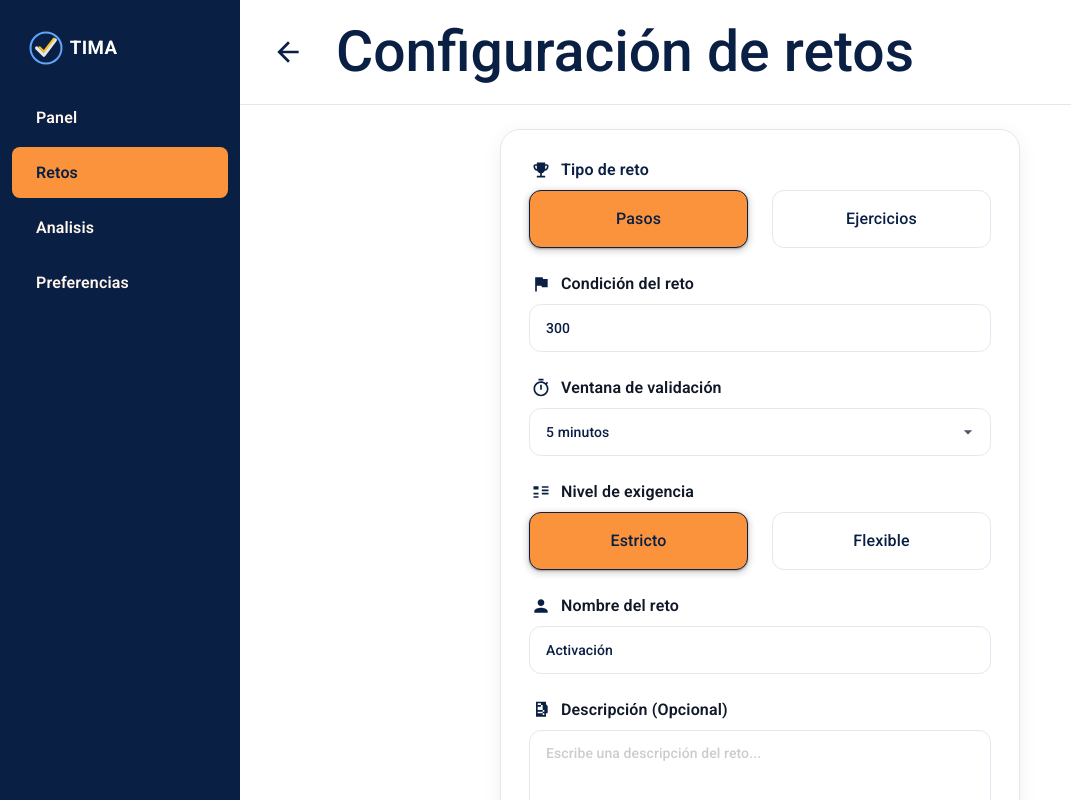
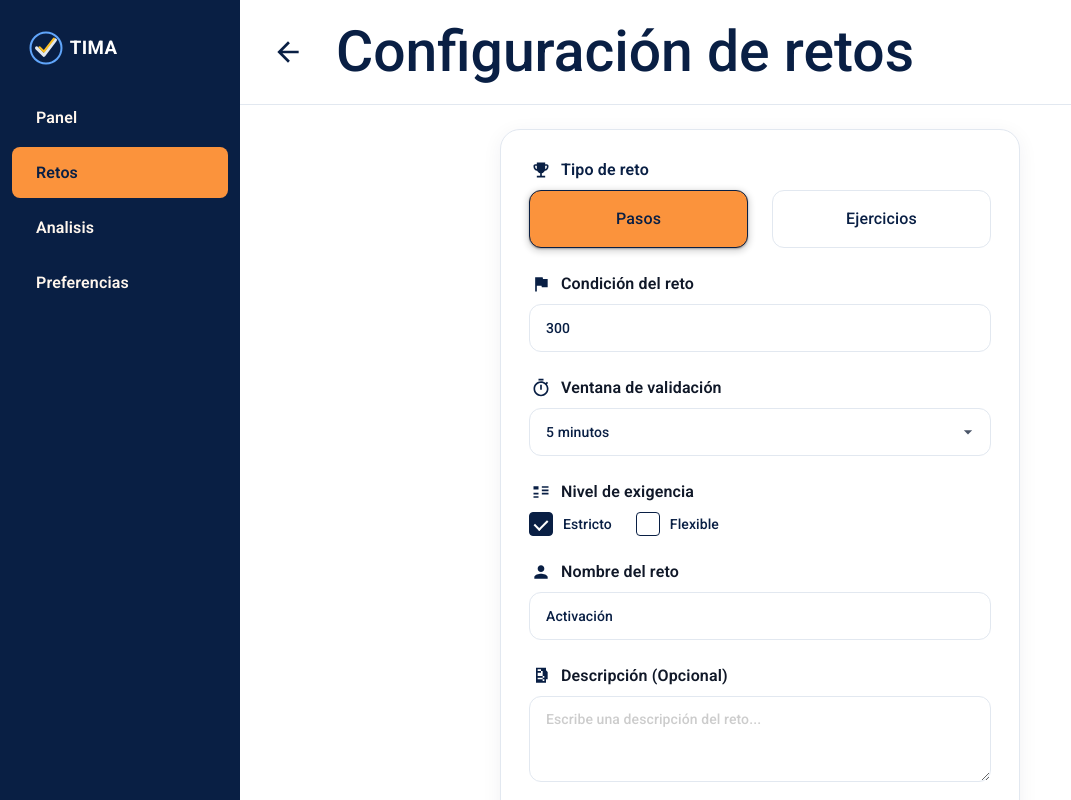
Before and after one commit to JuanJoseRestrepo33/Angular-MockUp, an Angular app: page /app/retos/configuracion in a window 1280 px wide. Shown: the top 800 px of the page, without its empty margins (0-1071 px from the left). Built offline with nearby package versions, Linux system fonts and the light colour scheme.

Commit message:
Adding new things

```diff
--- a/src/app/components/analisis/analisis.component.scss
+++ b/src/app/components/analisis/analisis.component.scss
@@ -170,6 +170,11 @@
   color: #4A5568;
   flex-shrink: 0;
   pointer-events: none;
+  transition: transform 0.25s ease;
+}
+
+.period-select .custom-dropdown-btn--open .dropdown-chevron {
+  transform: translateY(-50%) rotate(180deg);
 }
 
 .period-select .custom-dropdown-backdrop {
@@ -190,6 +195,7 @@
   border: 1px solid #E2E8F0;
   padding: 8px 0;
   z-index: 10;
+  animation: slideDownFade 0.2s ease-out;
 }
 
 .period-select .custom-dropdown-option {
--- a/src/app/components/configuracion-perfil/configuracion-perfil.component.scss
+++ b/src/app/components/configuracion-perfil/configuracion-perfil.component.scss
@@ -293,6 +293,15 @@
   border: 1px solid #E2E8F0;
   padding: 8px 0;
   z-index: 10;
+  animation: slideDownFade 0.2s ease-out;
+}
+
+.dropdown-chevron {
+  transition: transform 0.2s ease;
+}
+
+.custom-dropdown-btn--open .dropdown-chevron {
+  transform: translateY(-50%) rotate(180deg);
 }
 
 .custom-dropdown-option {
--- a/src/app/components/configuracion-preferencias/configuracion-preferencias.component.scss
+++ b/src/app/components/configuracion-preferencias/configuracion-preferencias.component.scss
@@ -179,6 +179,11 @@
   color: #4A5568;
   flex-shrink: 0;
   pointer-events: none;
+  transition: transform 0.25s ease;
+}
+
+.custom-dropdown-btn--open .dropdown-chevron {
+  transform: translateY(-50%) rotate(180deg);
 }
 
 .custom-dropdown-backdrop {
@@ -188,6 +193,7 @@
 }
 
 .custom-dropdown-menu {
+  animation: slideDownFade 0.2s ease-out;
   position: absolute;
   top: 100%;
   left: 0;
--- a/src/app/components/configuracion-retos/configuracion-retos.component.html
+++ b/src/app/components/configuracion-retos/configuracion-retos.component.html
@@ -92,23 +92,17 @@
           </span>
           Nivel de exigencia
         </label>
-        <div class="tipo-buttons">
-          <button
-            type="button"
-            class="tipo-btn"
-            [class.tipo-btn--active]="nivelExigencia === 'estricto'"
-            (click)="nivelExigencia = 'estricto'"
-          >
-            Estricto
-          </button>
-          <button
-            type="button"
-            class="tipo-btn"
-            [class.tipo-btn--active]="nivelExigencia === 'flexible'"
-            (click)="nivelExigencia = 'flexible'"
-          >
-            Flexible
-          </button>
+        <div class="checkbox-group">
+          <label class="checkbox-item">
+            <input type="radio" name="nivelExigencia" [checked]="nivelExigencia === 'estricto'" (change)="nivelExigencia = 'estricto'">
+            <span class="checkbox-custom"></span>
+            <span class="checkbox-label">Estricto</span>
+          </label>
+          <label class="checkbox-item">
+            <input type="radio" name="nivelExigencia" [checked]="nivelExigencia === 'flexible'" (change)="nivelExigencia = 'flexible'">
+            <span class="checkbox-custom"></span>
+            <span class="checkbox-label">Flexible</span>
+          </label>
         </div>
       </div>
 
--- a/src/app/components/configuracion-retos/configuracion-retos.component.scss
+++ b/src/app/components/configuracion-retos/configuracion-retos.component.scss
@@ -270,6 +270,11 @@
   color: #4A5568;
   flex-shrink: 0;
   pointer-events: none;
+  transition: transform 0.25s ease;
+}
+
+.custom-dropdown-btn--open .dropdown-chevron {
+  transform: translateY(-50%) rotate(180deg);
 }
 
 .custom-dropdown-backdrop {
@@ -279,6 +284,7 @@
 }
 
 .custom-dropdown-menu {
+  animation: slideDownFade 0.2s ease-out;
   position: absolute;
   top: 100%;
   left: 0;
@@ -320,7 +326,8 @@
 .checkbox-group {
   display: flex;
   align-items: center;
-  gap: 10px;
+  gap: 24px;
+  flex-wrap: wrap;
 }
 
 .checkbox-item {
@@ -350,6 +357,11 @@
   background: white;
   flex-shrink: 0;
   position: relative;
+  transition: background 0.2s ease, border-color 0.2s ease, box-shadow 0.2s ease;
+}
+
+.checkbox-item:hover .checkbox-custom {
+  box-shadow: 0 0 0 2px rgba(9, 31, 68, 0.15);
 }
 
 .checkbox-item input:checked + .checkbox-custom {
@@ -366,6 +378,18 @@
   border: solid white;
   border-width: 0 2px 2px 0;
   transform: rotate(45deg);
+  animation: checkboxCheck 0.2s ease-out;
+}
+
+@keyframes checkboxCheck {
+  from {
+    opacity: 0;
+    transform: rotate(45deg) scale(0.5);
+  }
+  to {
+    opacity: 1;
+    transform: rotate(45deg) scale(1);
+  }
 }
 
 .checkbox-label {
--- a/src/app/components/layout/layout.component.scss
+++ b/src/app/components/layout/layout.component.scss
@@ -34,18 +34,20 @@
   font-size: 16px;
   font-weight: 600;
   letter-spacing: 0.15px;
-  transition: background 0.2s, color 0.2s;
+  transition: background 0.2s, color 0.2s, transform 0.2s;
   cursor: pointer;
   text-decoration: none;
 
   &:hover {
     background: rgba(251, 147, 60, 0.2);
     color: white;
+    transform: translateX(4px);
   }
 
   &.active {
     background: #FB933C;
     color: #091F44;
+    transform: translateX(0);
   }
 }
 
--- a/src/app/components/login/login.component.scss
+++ b/src/app/components/login/login.component.scss
@@ -13,6 +13,7 @@
   gap: 25px;
   padding: 24px;
   max-width: 469px;
+  animation: fadeIn 0.5s ease-out;
 }
 
 .logo {
@@ -22,19 +23,22 @@
 }
 
 .title {
+  font-family: 'Roboto', sans-serif;
   font-size: 57px;
   font-weight: 500;
   line-height: 64px;
+  letter-spacing: -0.25px;
   color: #091F44;
   text-align: center;
 }
 
 .instruction {
+  font-family: 'Roboto', sans-serif;
   font-size: 16px;
-  font-weight: 500;
+  font-weight: 400;
   line-height: 24px;
-  letter-spacing: 0.15px;
-  color: #091F44;
+  letter-spacing: 0.5px;
+  color: #364153;
   text-align: center;
 }
 
@@ -44,10 +48,15 @@
   background: white;
   border-radius: 16px;
   box-shadow: 0 2px 8px rgba(0,0,0,0.08);
-  transition: box-shadow 0.2s;
+  transition: box-shadow 0.2s, transform 0.2s;
 
   &:hover {
     box-shadow: 0 4px 12px rgba(0,0,0,0.12);
+    transform: scale(1.02);
+  }
+
+  &:active {
+    transform: scale(0.98);
   }
 }
 
--- a/src/app/components/retos/retos.component.scss
+++ b/src/app/components/retos/retos.component.scss
@@ -161,6 +161,11 @@
   color: #4A5568;
   flex-shrink: 0;
   pointer-events: none;
+  transition: transform 0.25s ease;
+}
+
+.filter-dropdown .custom-dropdown-btn--open .dropdown-chevron {
+  transform: translateY(-50%) rotate(180deg);
 }
 
 .custom-dropdown-backdrop {
@@ -182,6 +187,7 @@
   border: 1px solid #E2E8F0;
   padding: 8px 0;
   z-index: 10;
+  animation: slideDownFade 0.2s ease-out;
 }
 
 .custom-dropdown-option {
--- a/src/styles.scss
+++ b/src/styles.scss
@@ -20,3 +20,31 @@ a {
   text-decoration: none;
   color: inherit;
 }
+
+// Animaciones globales
+@keyframes fadeIn {
+  from { opacity: 0; }
+  to { opacity: 1; }
+}
+
+@keyframes slideDownFade {
+  from {
+    opacity: 0;
+    transform: translateY(-8px);
+  }
+  to {
+    opacity: 1;
+    transform: translateY(0);
+  }
+}
+
+@keyframes scaleIn {
+  from {
+    opacity: 0;
+    transform: scale(0.96);
+  }
+  to {
+    opacity: 1;
+    transform: scale(1);
+  }
+}
```
